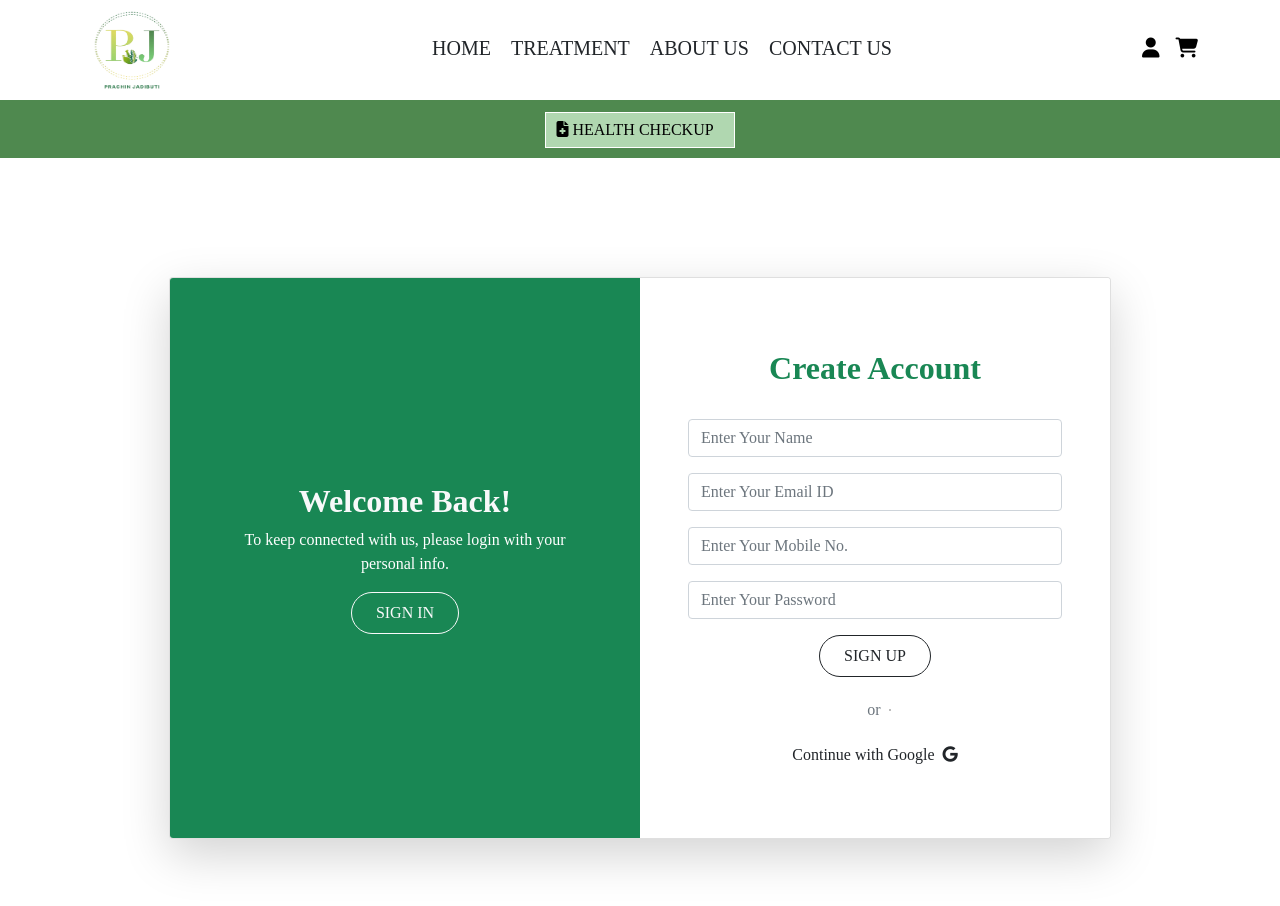
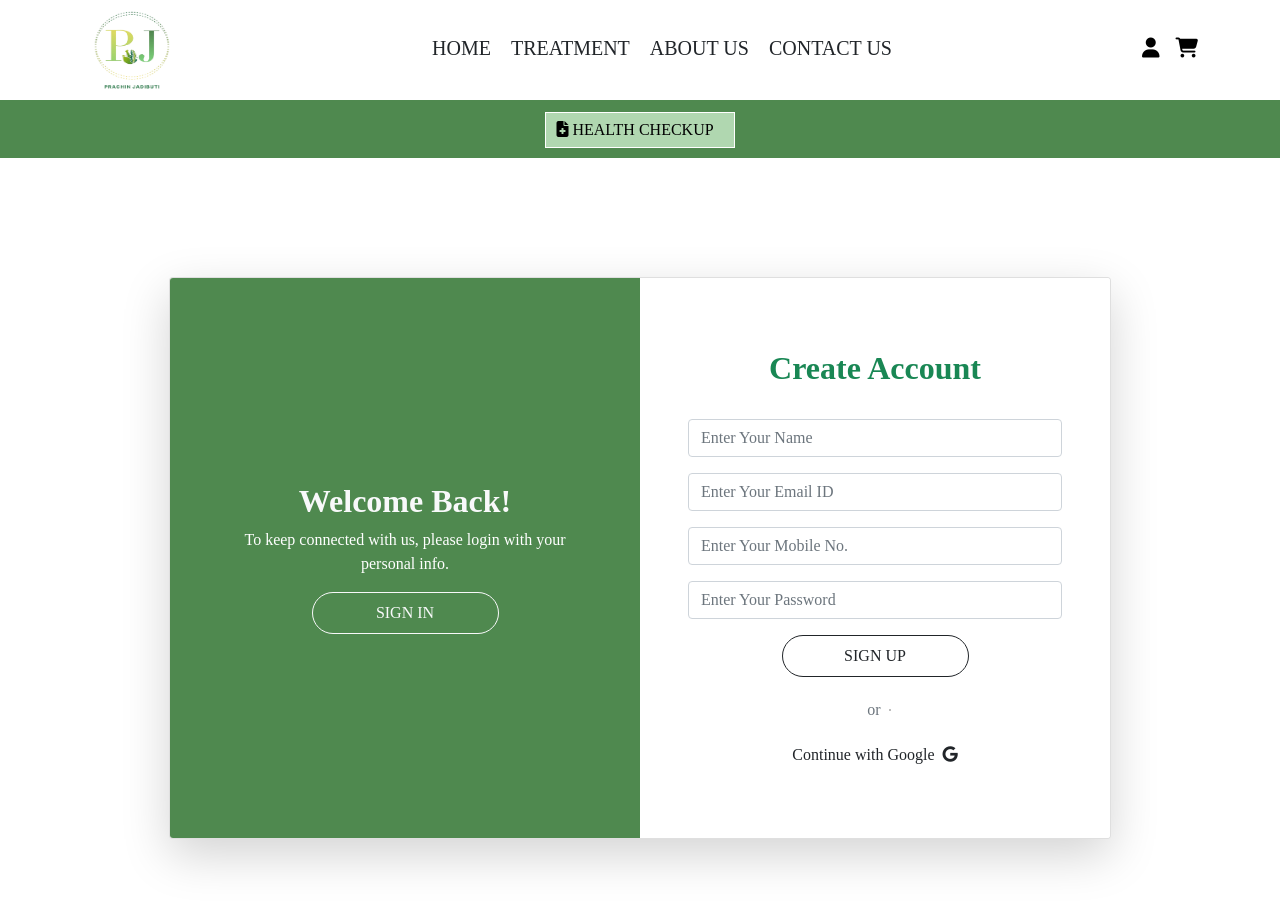
Before and after one commit to yashsoni3012/pj_26, a React (Vite) app: page /login in a window 1280 px wide. Both pictures are taken after a click on the button "SIGN UP". Shown: the top 906 px of the page. Built offline with nearby package versions, Linux system fonts and the light colour scheme.

Commit message:
first commit

```diff
--- a/src/Login_signUp/AuthPage.jsx
+++ b/src/Login_signUp/AuthPage.jsx
@@ -169,7 +169,7 @@ const AuthPage = () => {
                     {/* Left Side - Login / Signup */}
                     <div
                         className={`col-md-6 p-5 d-flex flex-column justify-content-center
-                        ${isLogin ? 'bg-white' : 'bg-success text-white'}`}
+                        ${isLogin ? 'bg-white' : 'text-white'}`} style={{backgroundColor:"#4F894F"}}
                     >
                         {isLogin ? (
                             <>
@@ -193,7 +193,7 @@ const AuthPage = () => {
                             <>
                                 <h2 className="fw-bold text-light text-center">Welcome Back!</h2>
                                 <p className="text-center">To keep connected with us, please login with your personal info.</p>
-                                <button className="btn btn-outline-light rounded-pill px-4 py-2 mx-auto" onClick={() => setIsLogin(false)}>SIGN IN</button>
+                                <button className="btn btn-outline-light rounded-pill px-4 py-2 w-50 mx-auto" onClick={() => setIsLogin(true)}>SIGN IN</button>
                             </>
                         )}
 
@@ -203,13 +203,14 @@ const AuthPage = () => {
                     {/* Right Side - Toggle Section */}
                     <div
                         className={`col-md-6 d-flex flex-column justify-content-center align-items-center p-5
-                        ${isLogin ? 'bg-success text-white' : 'bg-white text-dark'}`}
+                        ${isLogin ? ' text-white' : 'bg-white text-dark'}`} style={{backgroundColor:"#4F894F"}}
                     >
                         {isLogin ? (
                             <>
                                 <h2 className="fw-bold">New Here?</h2>
-                                <p className="text-center">Create your free account and enjoy seamless access to <b>PRACHIN JADIBUTI</b></p>
-                                <button className="btn btn-outline-light rounded-pill px-4 py-2 mx-auto" onClick={() => setIsLogin(false)}>SIGN UP</button>
+                                <p className="text-center">Create your free account and enjoy seamless access to<br/> <b>PRACHIN JADIBUTI</b></p>
+                                {/* <button className="btn btn-outline-light rounded-pill px-4 py-2 w-50 mx-auto" onClick={() => setIsLogin(false)}>SIGN UP</button> */}
+                                <button className="btn btn-outline-light rounded-pill px-4 py-2 w-50 mx-auto" onClick={() => setIsLogin(false)}>SIGN UP</button>
                             </>
                         ) : (
                             <>
@@ -227,7 +228,8 @@ const AuthPage = () => {
                                     <div className="mb-3">
                                         <input type="password" className="form-control" placeholder="Enter Your Password" />
                                     </div>
-                                    <button className="btn btn-outline-dark rounded-pill d-flex justify-content-center align-items-center px-4 py-2 mx-auto" onClick={() => setIsLogin(true)}>SIGN UP</button>
+                                    {/* <button className="btn btn-outline-dark rounded-pill d-flex justify-content-center align-items-center px-4 py-2 w-50 mx-auto" onClick={() => setIsLogin(true)}>SIGN UP</button> */}
+                                    <button className="btn btn-outline-dark rounded-pill d-flex justify-content-center align-items-center px-4 py-2 w-50 mx-auto">SIGN UP</button>
 
                                 </form>
                                 {/* Divider with OR */}
--- a/src/Login_signUp/Login.css
+++ b/src/Login_signUp/Login.css
@@ -13,8 +13,8 @@
 } */
 
 .login-right{
-    background-color: #4F894F;
+    background-color: #4F894F ;
 }
 .login-left{
-    background-color: #4F894F;
+    background-color: #4F894F ;
 }
```
